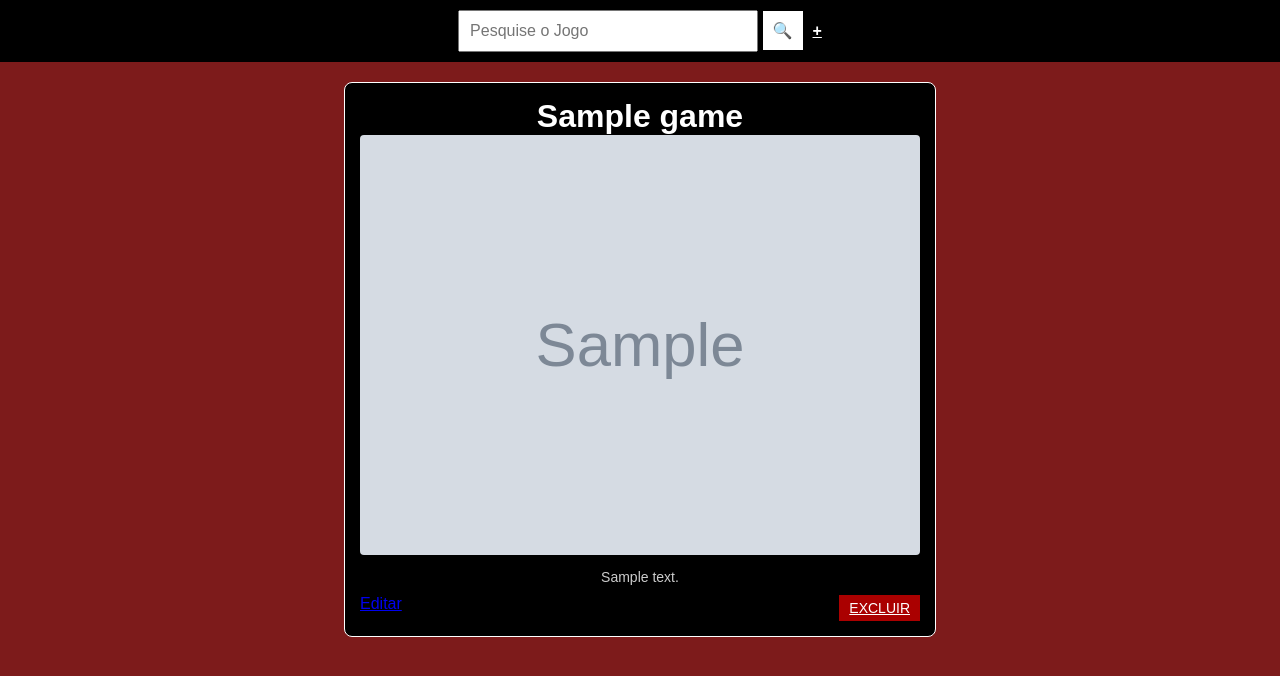
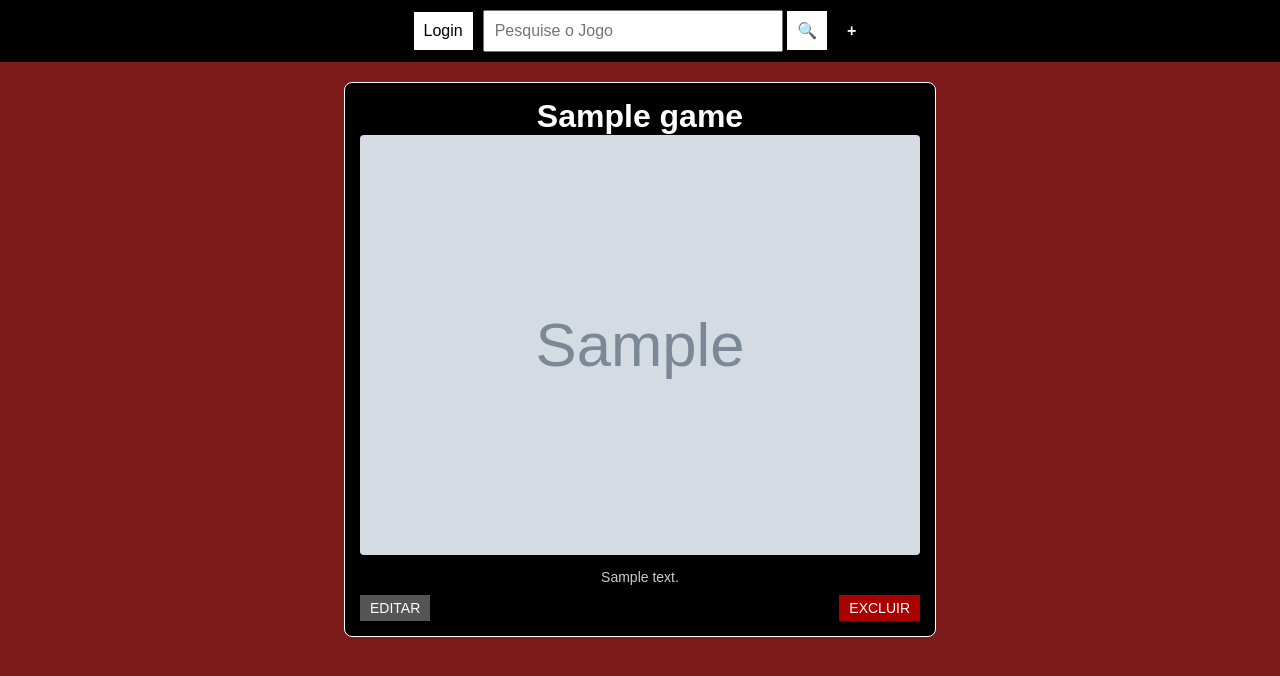
Before and after one commit to KauaPrado/GameShelter, a PHP site: template src/App/Views/game-list.php in a window 1280 px wide. Shown: the top 676 px of the page. Run offline with PHP 8.4, Linux system fonts and the light colour scheme; the template is opened without the code that fills it: most values are stand-ins (such as "Sample title", 1, 10 or a date in 2020); grey boxes marked "Sample" are stand-in pictures.

Commit message:
adicionando o caminho para o login

```diff
--- a/Conf/routes.php
+++ b/Conf/routes.php
@@ -10,4 +10,5 @@ return [
     'POST|/adicionar-game' => Ratinggames\App\Controllers\NewGameController::class,
     'GET|/excluir-game' => Ratinggames\App\Controllers\RemoveGameController::class,
     'GET|/buscar-game' => Ratinggames\App\Controllers\SearchGameController::class,
+    'GET|/login' => Ratinggames\App\Controllers\LoginController::class,
 ];
--- a/src/App/Views/game-list.php
+++ b/src/App/Views/game-list.php
@@ -10,6 +10,7 @@
 <body>
     <header>
         <div class="search-bar">
+        <a  href='/login'><button class="login-btn">Login</button></a>
         <form action="buscar-game" method="GET">
                 <input
                     type="text"
@@ -19,7 +20,8 @@
                 />
                 <button type="submit" class="filter-btn">🔍</button>
             </form>
-            <a href='/adicionar-game' button class="add-btn">+</a>
+            <a href='/adicionar-game'> <button class="add-btn">+</button></a>
+
         </div>
     </header>
     <main>
@@ -35,10 +37,10 @@
                     </div>
                     <div class="game-description"><?= $game['description']; ?></div>
                     <div class="game-actions">
-                    <a href="/editar-game?id=<?= $game['id']; ?>" class="btn btn-edit">Editar</a>
+                    <a href="/editar-game?id=<?= $game['id']; ?>"> <button class="edit-btn">EDITAR</button></a>
 
 
-                        <a href="/excluir-game?id=<?= $game['id']; ?>" class="delete-btn">EXCLUIR</a>
+                        <a href="/excluir-game?id=<?= $game['id']; ?>"><button class="delete-btn"> EXCLUIR </button></a>
                     </div>
                 </div>
             <?php endforeach; ?>
```
Also changed, not shown: src/App/Controllers/LoginController.php (added, +11 -0 lines).
